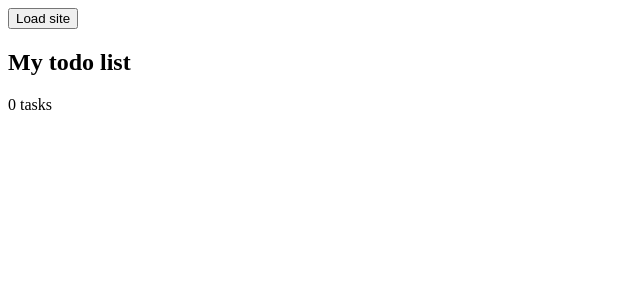
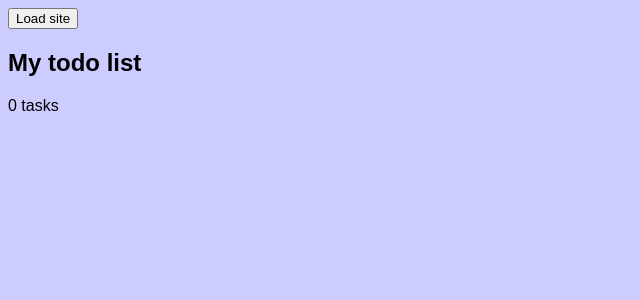
Before and after one commit to y0mbo/todo.txt, a React (Create React App) app: page / in a window 1280 px wide. Shown: the top 300 px of the page, without its empty margins (0-640 px from the left). Built offline with nearby package versions, Linux system fonts and the light colour scheme.

Commit message:
Added the scss style sheet to the project.

```diff
--- a/src/components/App.js
+++ b/src/components/App.js
@@ -1,4 +1,5 @@
 import React from "react";
+import Style from "../css/style.scss";
 import Contexts from "./Contexts";
 import Priorities from "./Priorities";
 import Projects from "./Projects";
--- /dev/null
+++ b/src/css/style.scss
@@ -0,0 +1,6 @@
+$colorx: #ccccff;
+
+body {
+  background: $colorx;
+  font-family: Arial, Helvetica, sans-serif;
+}
```
